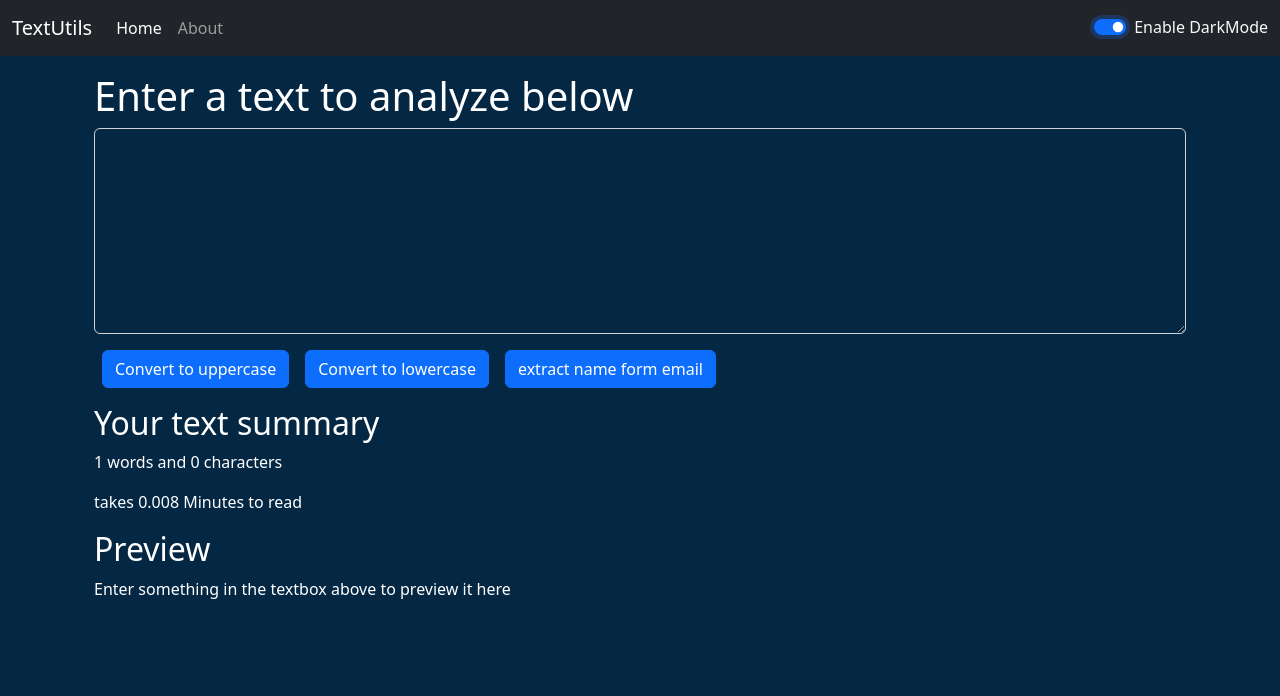
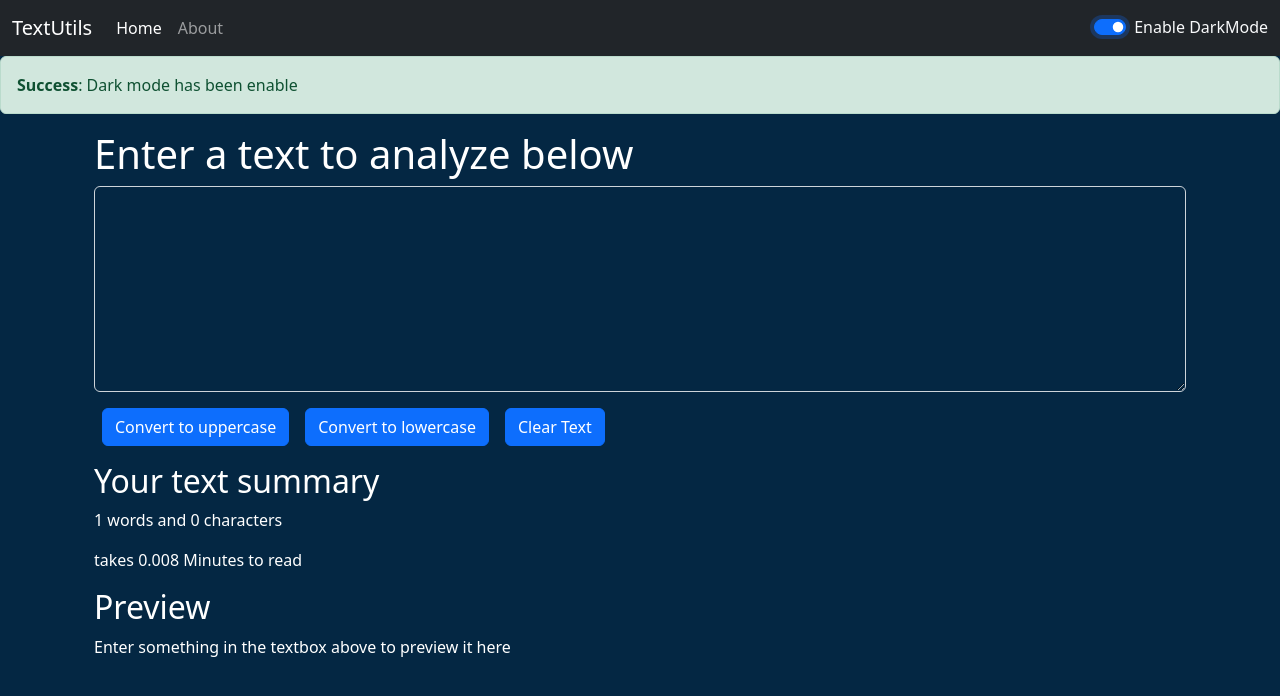
Before and after one commit to Anjali4402/TextUtilsweb-react, a React (Create React App) app: page / in a window 1280 px wide. Both pictures are taken after a click on the checkbox "Enable DarkMode". Shown: the top 696 px of the page. Built offline with nearby package versions, Linux system fonts and the light colour scheme.

Commit message:
make new js file with name Alert.js and add alert massage on it .. it shows alert massage on click in many buttons

```diff
--- a/src/App.js
+++ b/src/App.js
@@ -3,27 +3,42 @@
 
 // import About from "./components/About";
 import { useState } from "react";
+import Alert from "./components/Alert";
 import Navbar from "./components/Navbar";
 import TextForm from "./components/TextForm";
 
 function App() {
   const [mode , setMode] = useState("light");
 
+  const [alert,setAlert] = useState(null);
+  const showAlert = (message,type)=>{
+      setAlert({
+        msg:message,
+        type:type
+      })
+      setTimeout(() => {
+        setAlert(null);
+      }, 5000);
+  }
+
   const toggleMode = ()=>{
     if(mode === 'light'){
       setMode('dark')
-      document.body.style.backgroundColor="#042743"
+      document.body.style.backgroundColor="#042743";
+      showAlert('Dark mode has been enable','success');
     }
     else{
       setMode('light')
       document.body.style.backgroundColor = 'white'
+      showAlert('light mode has been enable','success');
     }
   }
   return (
     <>
       <Navbar title="TextUtils"  mode={mode} toggleMode = {toggleMode}/>
+      <Alert alert={alert}/>
       <div className="container my-3">
-        <TextForm heading='Enter a text to analyze below' mode={mode}/>
+        <TextForm heading='Enter a text to analyze below' mode={mode} upperAlert={showAlert}/>
         {/* <About/> */}
         </div>
     </>
--- /dev/null
+++ b/src/components/Alert.js
@@ -0,0 +1,15 @@
+import React from 'react'
+
+export default function Alert(props) {
+    const capitalize = (word)=>{
+        const lower = word.toLowerCase();
+        return lower.charAt(0).toUpperCase() + lower.slice(1);
+    }
+    return (
+        props.alert &&<div className={`alert alert-${props.alert.type} alert-dismissible fade show`} role='alert'>
+            <strong>{capitalize(props.alert.type)}</strong>: {props.alert.msg}
+            {/* <button type='button' className='btn-close' data-bs-dismiss='alert' aria-label='Close'></button> */}
+
+        </div>
+    )
+}
--- a/src/components/TextForm.js
+++ b/src/components/TextForm.js
@@ -5,14 +5,17 @@
     const handleUpClick = ()=>{
         let newText = text.toUpperCase();
         setText(newText);
+        props.upperAlert('uppercase has been done','success');
     }
     const handleLoClick = ()=>{
         let newText = text.toLowerCase();
         setText(newText);
+        props.upperAlert('lowerCase has been done','success');
     }
-    const handleEmailClick = ()=>{
-        let newText = text.split('@')
-        setText(newText[1])
+    const handleClearText = ()=>{
+        let newText = " ";
+        setText(newText);
+        props.upperAlert('Text is clear','success');
     }
     const handleOnChange = (event)=>{
         setText(event.target.value);
@@ -28,7 +31,7 @@
                 </div>
                 <button className="btn btn-primary mx-2" onClick={handleUpClick}>Convert to uppercase</button>
                 <button className="btn btn-primary mx-2" onClick={handleLoClick}>Convert to lowercase</button>
-                <button className="btn btn-primary mx-2" onClick={handleEmailClick}>extract name form email</button>
+                <button className="btn btn-primary mx-2" onClick={handleClearText}>Clear Text</button>
             </div>
             <div className="container my-3"style={{color: props.mode === "dark"?"white":"black"}}>
                 <h2>Your text summary</h2>
```
